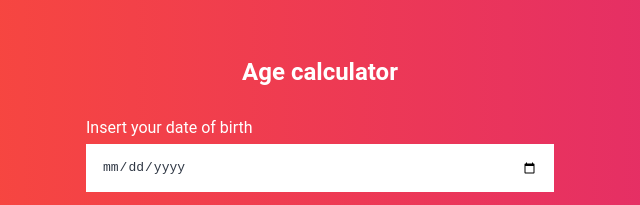
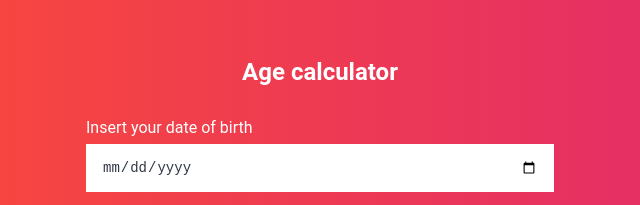
Before and after one commit to vvoral/age-calculator, a plain HTML site: page index.html in a window 1280 px wide. Shown: the top 205 px of the page, 320-960 px from the left. Drawn offline with Linux system fonts and the light colour scheme.

Commit message:
Age calculator font size/line-height input

```diff
--- a/styles/main.css
+++ b/styles/main.css
@@ -37,8 +37,8 @@ input {
     width: 100%;
     display: block;
     -webkit-appearance: none;
-    font-size: 13px;
-    line-height: 16px;
+    font-size: 14px;
+    line-height: 48px;
     box-shadow: none;
     border: 0;
     padding: 0 16px;
```
